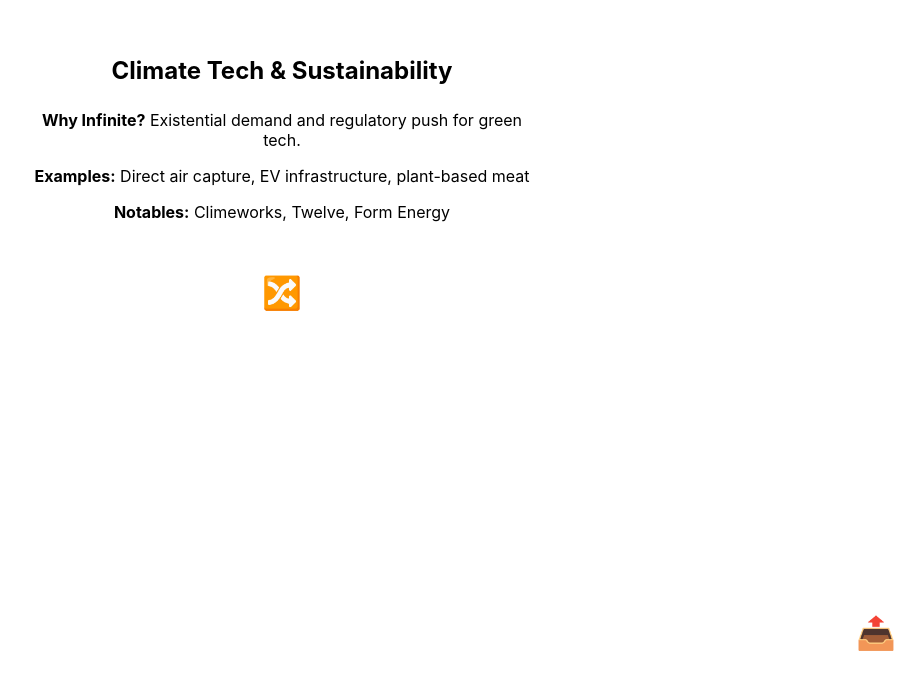
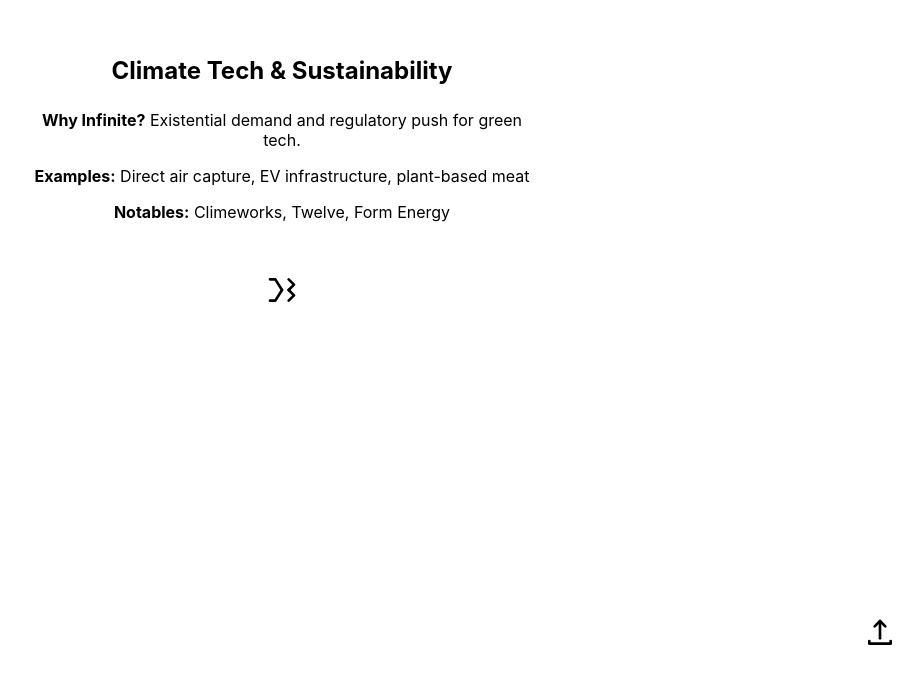
Before and after one commit to stubisdon/infinite-markets, a plain HTML site: page docs/index.html in a window 1280 px wide. Shown: the part 127-800 px from the top of the page, without its empty margins (358-1280 px from the left). Drawn offline with Linux system fonts and the light colour scheme.

Commit message:
Replace emoji icons with outlined SVG icons

```diff
--- a/docs/index.html
+++ b/docs/index.html
@@ -9,7 +9,9 @@
 </head>
 <body>
     <div id="card" class="card"></div>
-    <button id="shareButton" class="share-btn" aria-label="Share">📤</button>
+    <button id="shareButton" class="share-btn" aria-label="Share">
+        <img src="share.svg" alt="Share" width="32" height="32" />
+    </button>
     <script src="marketCards.js"></script>
     <script src="script.js"></script>
 </body>
--- a/docs/script.js
+++ b/docs/script.js
@@ -9,7 +9,9 @@ function showRandomCard() {
             <p><strong>Examples:</strong> ${card["Examples"]}</p>
             <p><strong>Notables:</strong> ${card["Notables"]}</p>
         </div>
-        <button id="shuffleButton" class="shuffle-btn" aria-label="Shuffle">🔀</button>
+        <button id="shuffleButton" class="shuffle-btn" aria-label="Shuffle">
+            <img src="shuffle.svg" alt="Shuffle" width="32" height="32" />
+        </button>
     `;
     const btn = document.getElementById('shuffleButton');
     if (btn) {
--- a/docs/style.css
+++ b/docs/style.css
@@ -41,18 +41,24 @@ body {
 .shuffle-btn {
     display: block;
     margin: 20px auto 0;
-    font-size: 32px;
     background: none;
     border: none;
     cursor: pointer;
+}
+.shuffle-btn img {
+    width: 32px;
+    height: 32px;
 }
 
 .share-btn {
     position: fixed;
     bottom: 20px;
     right: 20px;
-    font-size: 32px;
     background: none;
     border: none;
     cursor: pointer;
 }
+.share-btn img {
+    width: 32px;
+    height: 32px;
+}
```
Also changed, not shown: docs/share.svg (added), docs/shuffle.svg (added).
